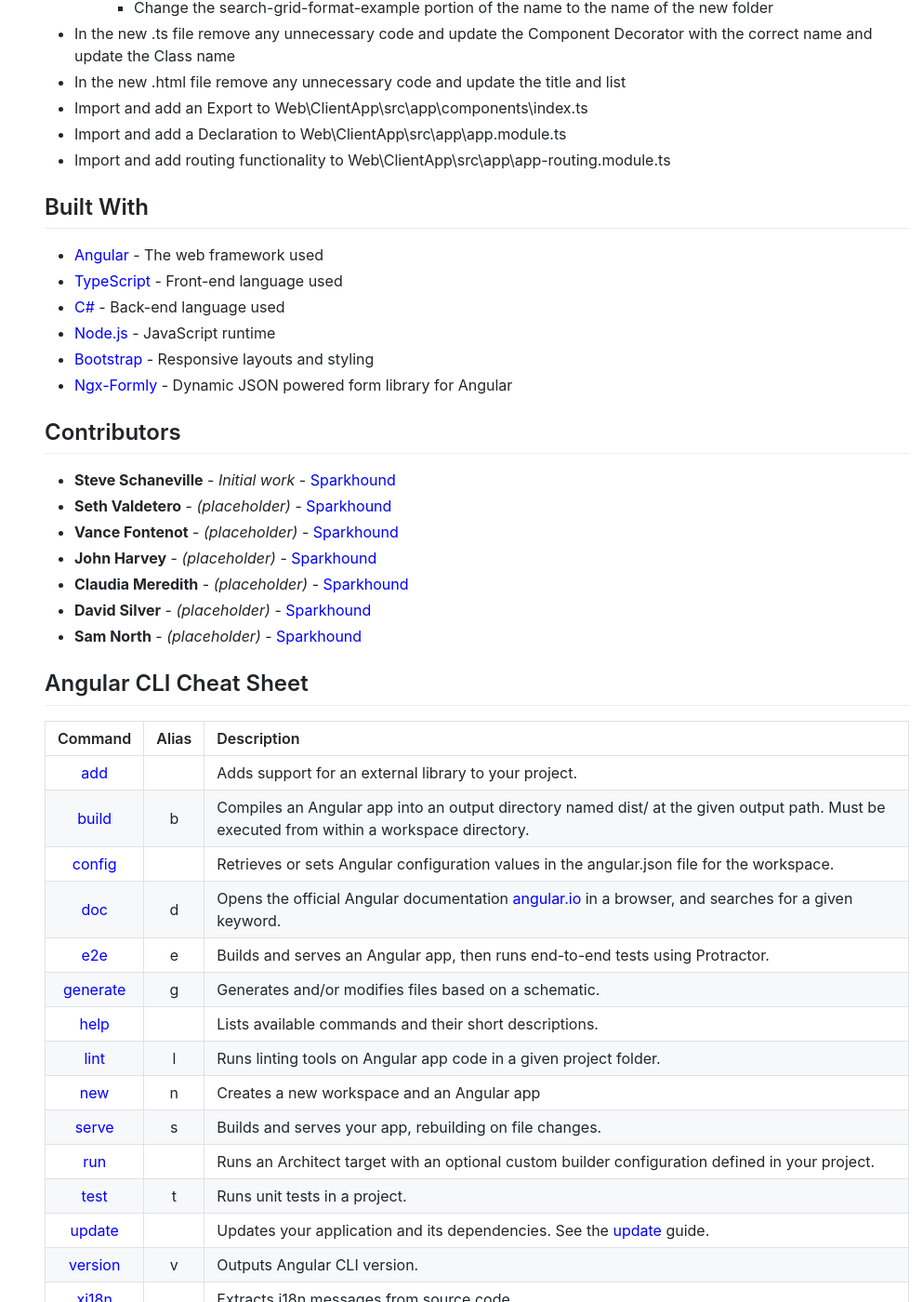
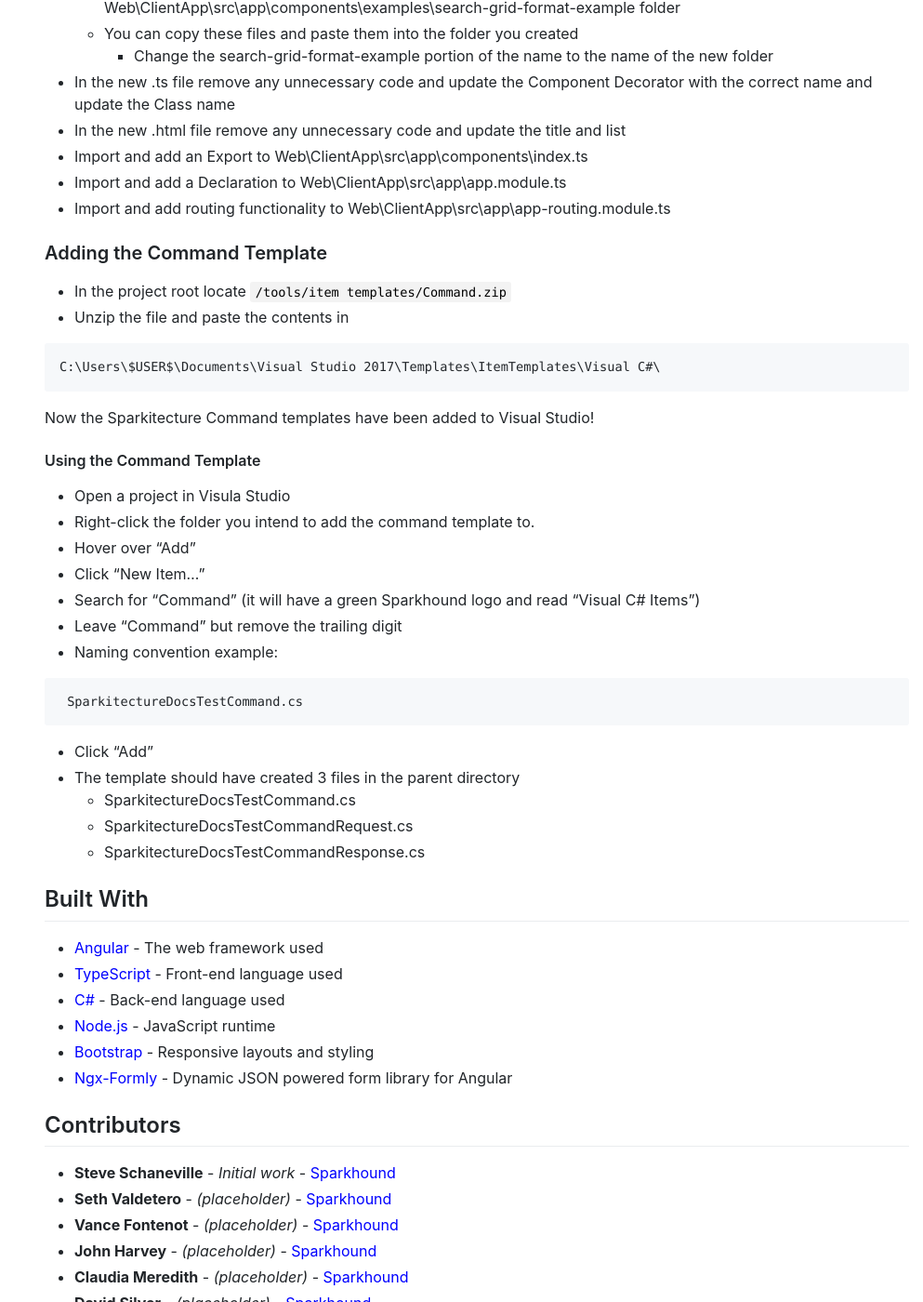
Before and after one commit to Sparkitecture/SparkitectureDocs, a Jekyll site: the page built from README.md, in a window 1280 px wide and 1400 px high, scrolled down 4770 px. Shown: the whole window at 93% size, without its empty margins (287-1280 px from the left). Built offline with Jekyll 4.4.1, drawn with Linux system fonts in a browser that asks for light colours; our own code applies the rules of GitHub Pages for plain Markdown files; some of the changed text lies outside the part shown.

Commit message:
added instructions on using Sam's command template

````diff
--- a/README.md
+++ b/README.md
@@ -25,6 +25,8 @@
 - [Common Operations](#common-operations)
   - [Create a New Component](#create-a-new-component)
   - [Adding a Search Row](#adding-a-search-row)
+  - [Adding the Command Template](#adding-the-command-template)
+    - [Using the Command Template](#using-the-command-template)
 - [Mobile](./Docs/mobile.md#mobile)
   - [App Store](./Docs/mobile.md#app-store)
     - [Create a New App](./Docs/mobile.md#create-a-new-app)
@@ -202,6 +204,39 @@
 - Import and add a Declaration to Web\ClientApp\src\app\app.module.ts
 - Import and add routing functionality to Web\ClientApp\src\app\app-routing.module.ts
 
+### Adding the Command Template
+
+- In the project root locate `/tools/item templates/Command.zip`
+- Unzip the file and paste the contents in
+
+``` string
+C:\Users\$USER$\Documents\Visual Studio 2017\Templates\ItemTemplates\Visual C#\
+```
+
+Now the Sparkitecture Command templates have been added to Visual Studio!
+
+#### Using the Command Template
+
+- Open a project in Visula Studio
+- Right-click the folder you intend to add the command template to.
+- Hover over "Add"
+- Click "New Item..."
+- Search for "Command" (it will have a green Sparkhound logo and read "Visual C# Items")
+- Leave "Command" but remove the trailing digit
+- Naming convention example:
+
+``` text
+ SparkitectureDocsTestCommand.cs
+```
+
+- Click "Add"
+- The template should have created 3 files in the parent directory
+  - SparkitectureDocsTestCommand.cs
+  - SparkitectureDocsTestCommandRequest.cs
+  - SparkitectureDocsTestCommandResponse.cs
+
+
+
 ## Built With
 
 - [Angular](https://angular.io/) - The web framework used
--- a/_layouts/default.HTML
+++ b/_layouts/default.HTML
@@ -8,7 +8,6 @@
   <meta name="theme-color" content="#81be41">
 
   {% seo %}
-  <!-- <link rel="stylesheet" href="{{ "/assets/css/style.css?v=" | append: site.github.build_revision | relative_url }}"> -->
 
   <link rel="stylesheet" href="{{ "/Assets/Styles/site.css" | relative_url }}">
   <link rel="stylesheet" href="{{ "/Assets/Styles/bootstrap.min.css" | relative_url }}">
@@ -109,6 +108,14 @@
               <div class="nav-link lvl-1 my-1" href="#adding-a-search-row">
                 <a href="{{ "#adding-a-search-row" | absolute_url }}">Adding a Search Row</a>
               </div>
+              <div class="nav-link lvl-1 my-1" href="#adding-the-command-template">
+                  <a href="{{ "#adding-the-command-template" | absolute_url }}">Adding the Command Template</a>
+                </div>
+                <nav class="nav nav-pills flex-column">
+                    <div class="nav-link lvl-2 my-1" href="#using-the-command-template">
+                        <a href="{{ "#using-the-command-template" | absolute_url }}">Using the Command Template</a>
+                      </div>
+                </nav>
             </nav>
             <div class="nav-link my-1" href="#mobile">
               <a href="{{ "/Docs/mobile#mobile" | absolute_url }}">Mobile</a></div>
````
